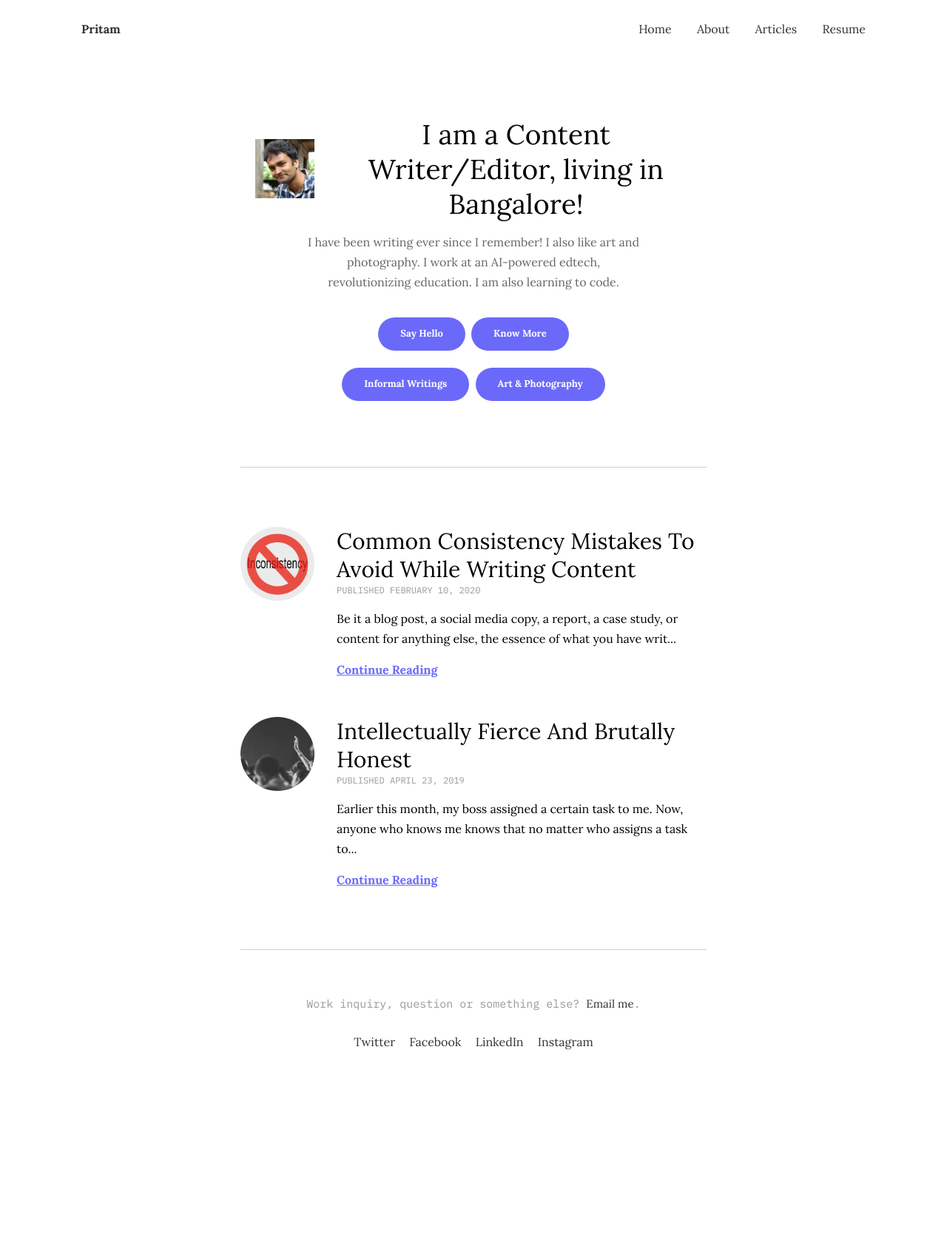
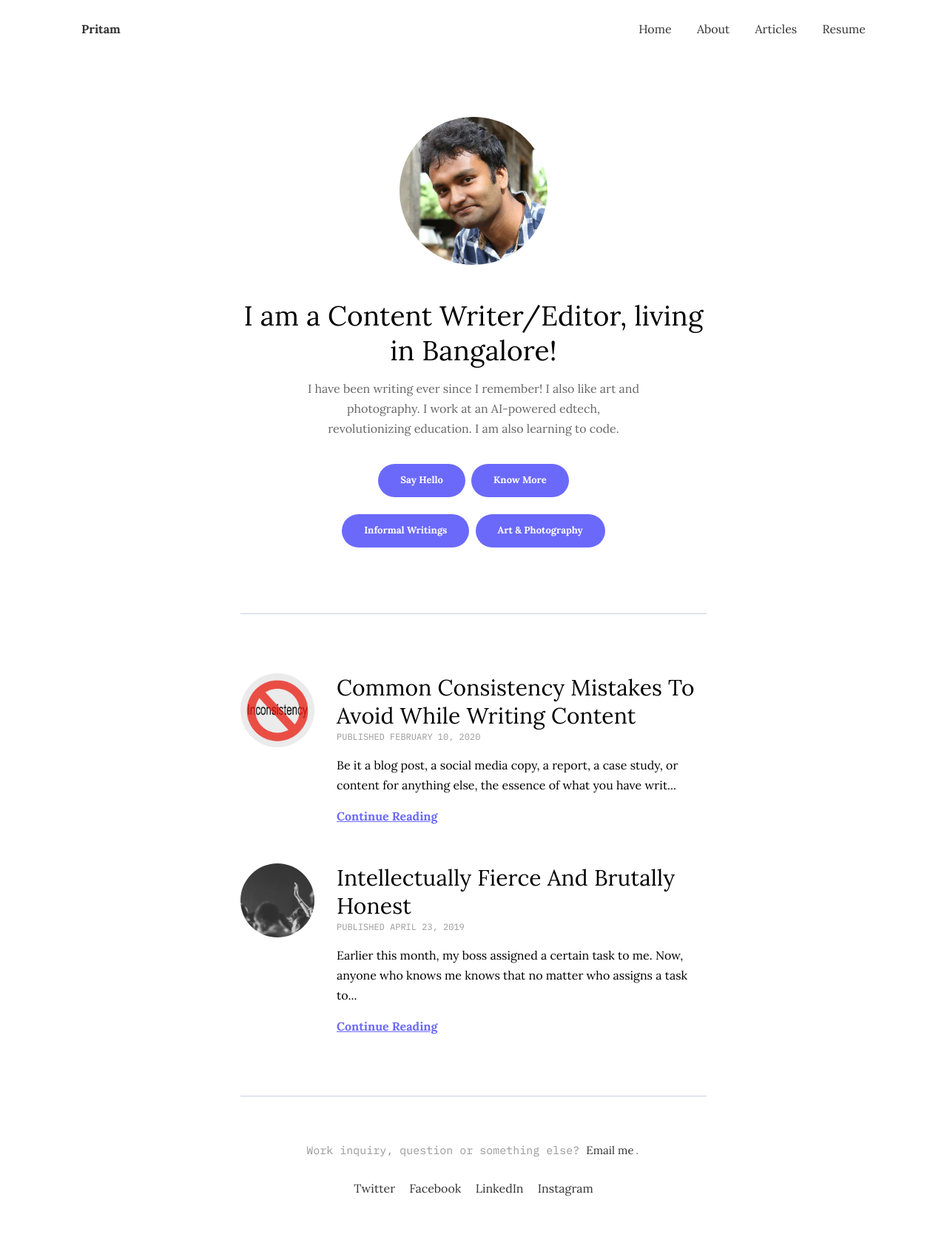
Before and after one commit to argumentativeyouth/pritams-portfolio, a Jekyll site: the page built from index.html, in a window 1280 px wide. Shown: the whole page at 74% size. Built offline with Jekyll 4.4.1, drawn with Linux system fonts in a browser that asks for light colours; before the commit the page ends 1478 px from its top, so only the background shows below that.

Commit message:
Update _author-section.scss

```diff
--- a/_sass/3-modules/_author-section.scss
+++ b/_sass/3-modules/_author-section.scss
@@ -10,11 +10,18 @@
 }
 
 .author__img {
-      width: 80px;
-    margin-top: 30px;
-    margin-right: 15px;
-    margin-left: 20px;
-    float: left;
+  display: block;
+  max-width: 200px;
+  max-height: 200px;
+  margin: 0 auto 30px;
+  border-radius: 50%;
+  background-color: $gray-white;
+  transition: opacity 100ms ease;
+  &:hover {
+    .avatar {
+      opacity: 0.9;
+    }
+  }
 }
 
 .author__job {
```
